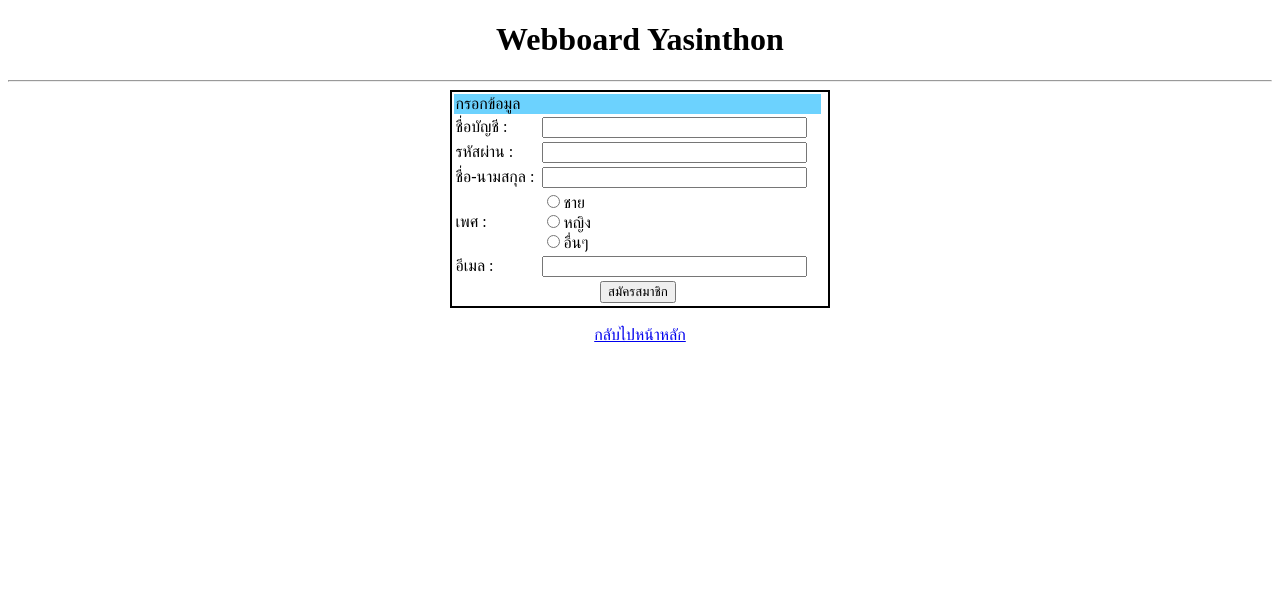
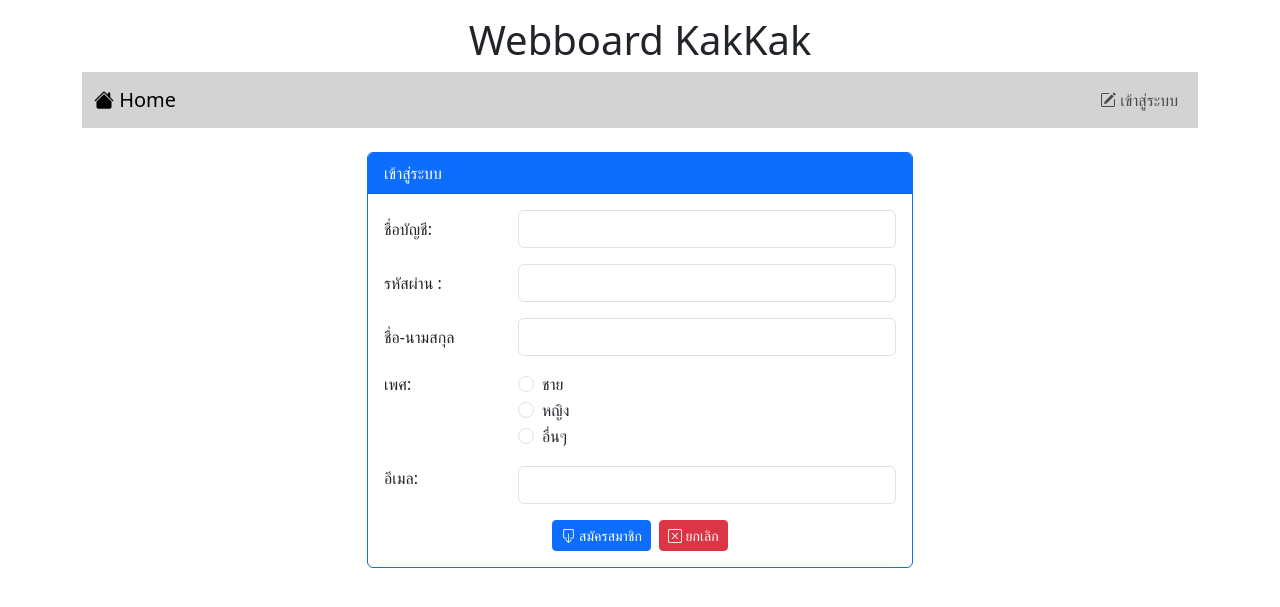
Before and after one commit to yasinthon18/Webboard_ECT, a PHP site: page /register.php in a window 1280 px wide. Shown: the top 607 px of the page. Run offline with PHP 8.4, Linux system fonts and the light colour scheme.

Commit message:
Work8 Finish
Work8 Finish

```diff
--- a/register.php
+++ b/register.php
@@ -1,40 +1,89 @@
 <?php
 session_start();
 
-if(isset($_SESSION['id'])){
+if (isset($_SESSION['id'])) {
     header("location:index.php");
     die();
 }
 ?>
 <!DOCTYPE html>
 <html lang="en">
+
 <head>
     <meta charset="UTF-8">
     <meta name="viewport" content="width=device-width, initial-scale=1.0">
     <title>Document</title>
 </head>
+<link rel="stylesheet" href="bootstrap-5.3.2-dist/css/bootstrap.min.css">
+<script src="bootstrap-5.3.2-dist/js/bootstrap.bundle.min.js"></script>
+<link rel="stylesheet" href="https://cdn.jsdelivr.net/npm/bootstrap-icons@1.11.3/font/bootstrap-icons.min.css">
+
 <body>
-    <h1 style="text-align: center;">Webboard Yasinthon</h1>
-    <hr>
-    <table style="border: 2px solid black; width: 30%;" align="center">
-        <tr><td colspan="2" style="background-color: #6cd2fe;"">กรอกข้อมูล</td></tr>
-        <tr><td>ชื่อบัญชี : </td><td><input type="text" name="id" size="30"></td></tr>
-        <tr><td>รหัสผ่าน :</td><td><input type="text" name="pwd" size="30"></td></tr>
-        <tr><td>ชื่อ-นามสกุล : </td><td><input type="text" name="name" size="30"></td></tr>
-        <tr>
-            <td>
-                เพศ :
-            </td>
-            <td>
-                <input type="radio" name="ชาย" value="m">ชาย<br>
-                <input type="radio" name="ชาย" value="w">หญิง<br>
-                <input type="radio" name="ชาย" value="o">อื่นๆ<br>
-        </td>
-    </tr>
-        <tr><td>อีเมล : </td><td><input type="text" name="id" size="30"></td></tr>
-        <tr><td colspan="2" align="center"> <input type="submit" value="สมัครสมาชิก"</td><td></td></tr>
-    </table>
+    <div class="container">
+        <h1 style="text-align: center;" class="mt-3">Webboard KakKak</h1>
+        <?php include "nav.php" ?>
+        <div class="row mt-4">
+            <div class="col-lg-3 col-md-2 col-sm-1"></div>
+            <div class="col-lg-6 col-md-8 col-sm-10">
+                <div class="card border-primary">
+                    <div class="card-header bg-primary text-white">เข้าสู่ระบบ</div>
+                    <div class="card-body">
+                        <form action="register_save.php" method="post">
+                            <div class="row">
+                                <label for="user" class="col-lg-3 col-form-label">ชื่อบัญชี:</label>
+                                <div class="col-lg-9">
+                                    <input type="text" id="user" name="login" class="form-control" required>
+                                </div>
+                            </div>
+                            <div class="row mt-3">
+                                <label for="pwd" class="col-lg-3 col-form-label">รหัสผ่าน :</label>
+                                <div class="col-lg-9">
+                                    <input type="password" id="pwd" name="pwd" class="form-control" required>
+                                </div>
+                            </div>
+                            <div class="row mt-3">
+                                <label for="name" class="col-lg-3 col-form-label">ชื่อ-นามสกุล</label>
+                                <div class="col-lg-9">
+                                    <input type="text" id="name" name="name" class="form-control" required>
+                                </div>
+                            </div>
+                            <div class="row mt-3">
+                                <label  for="gender" class="col-lg-3 form-label">เพศ:</label>
+                                <div class="col-lg-9">
+                                    <div class="form-check">
+                                        <input type="radio" id="gender" name="gender" value="m" class="form-check-input" required>
+                                        <label class="form-check-label">ชาย</label>
+                                    </div>
+                                    <div class="form-check">
+                                        <input type="radio" name="gender" value="f" class="form-check-input" required>
+                                        <label class="form-check-label">หญิง</label>
+                                    </div>
+                                    <div class="form-check">
+                                        <input type="radio" name="gender" value="o" class="form-check-input" required>
+                                        <label class="form-check-label">อื่นๆ</label>
+                                    </div>
+                                </div>
+                            </div>
+                            <div class="row mt-3">
+                                <label for="email" class="col-lg-3 col-form-control">อีเมล:</label>
+                                <div class="col-lg-9">
+                                    <input type="email" id="email" name="email" class="form-control" required>
+                                </div>
+                            </div>
+                            <div class="reo mt-3">
+                                <div class="col-lg-12 d-flex justify-content-center">
+                                    <button type="submit" class="btn btn-primary btn-sm me-2"><i class="bi bi-box-arrow-down"></i> สมัครสมาชิก</button>
+                                    <button type="reset" class="btn btn-danger btn-sm"><i class="bi bi-x-square"></i> ยกเลิก</button>
+                                </div>
+                            </div>
+                        </form>
+                    </div>
+                </div>
+            </div>
+            <div class="col-lg-3 col-md-2 col-sm-1"></div>
+        </div>
+    </div>
     <br>
-    <center><a href="index.php">กลับไปหน้าหลัก</a></center>
 </body>
+
 </html>
```
Also changed, not shown: newpost.php (+56 -23 lines), register_save.php (added, +28 -0 lines).
